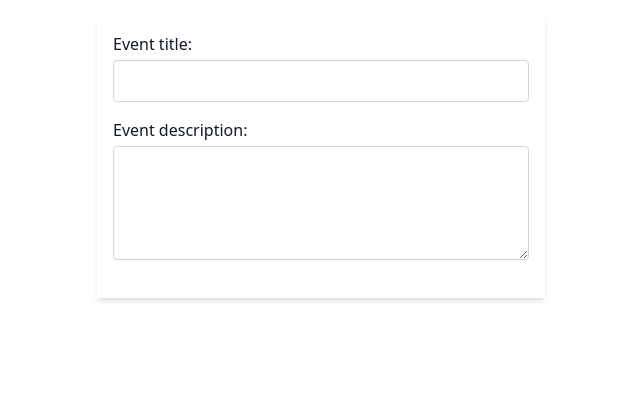
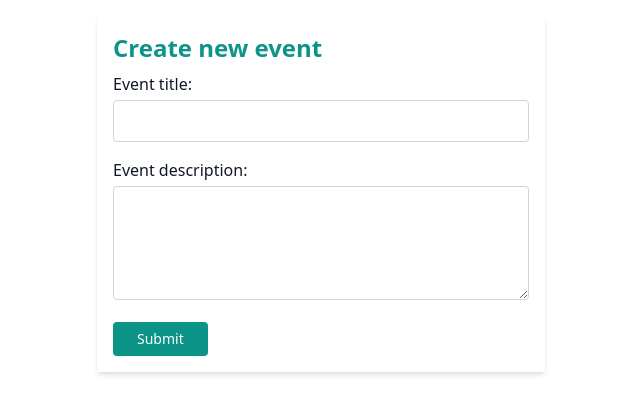
Before and after one commit to ChrisTuz9/EventSync-FE, a Next.js app: page / in a window 1280 px wide. Shown: the top 414 px of the page, without its empty margins (319-959 px from the left). Built offline with nearby package versions, Linux system fonts and the light colour scheme.

Commit message:
feat: add form heading and submit button to EventForm

```diff
--- a/src/components/EventForm.jsx
+++ b/src/components/EventForm.jsx
@@ -1,8 +1,10 @@
+import { UIButton } from "./uikit/UIButton";
 import { UILabeledInput } from "./uikit/UILabeledInput";
 
 export function EventForm() {
     return (
         <form className="max-w-md mx-auto p-4 m-4 shadow-md">
+            <h1 className="text-2xl font-semibold text-teal-600 mb-2">Create new event</h1>
             <UILabeledInput
                 label={"Event title:"}
                 type="text"
@@ -13,6 +15,9 @@ export function EventForm() {
                 as="textarea"
                 rows={4}
             />
+            <UIButton size="md" variant="primary">
+                Submit
+            </UIButton>
         </form>
     )
 }
```
